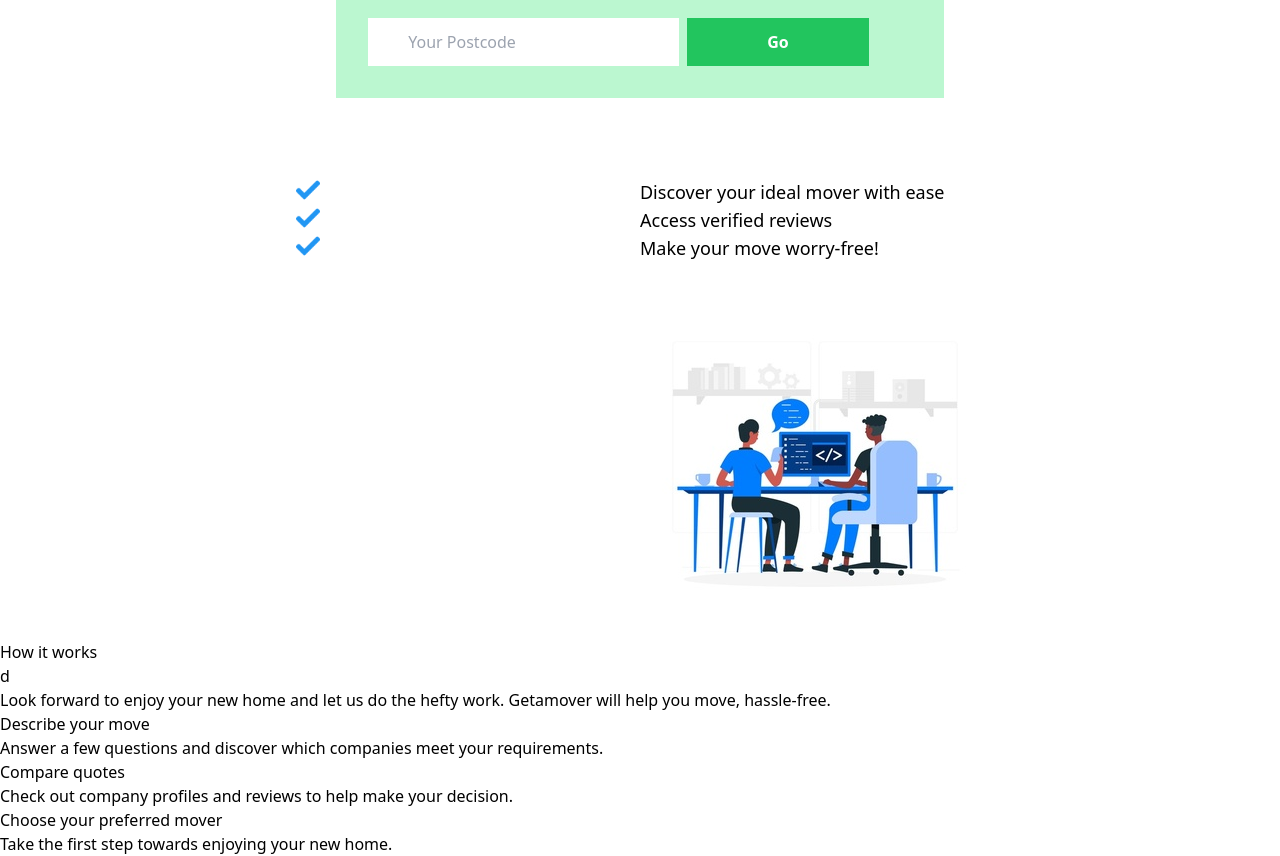
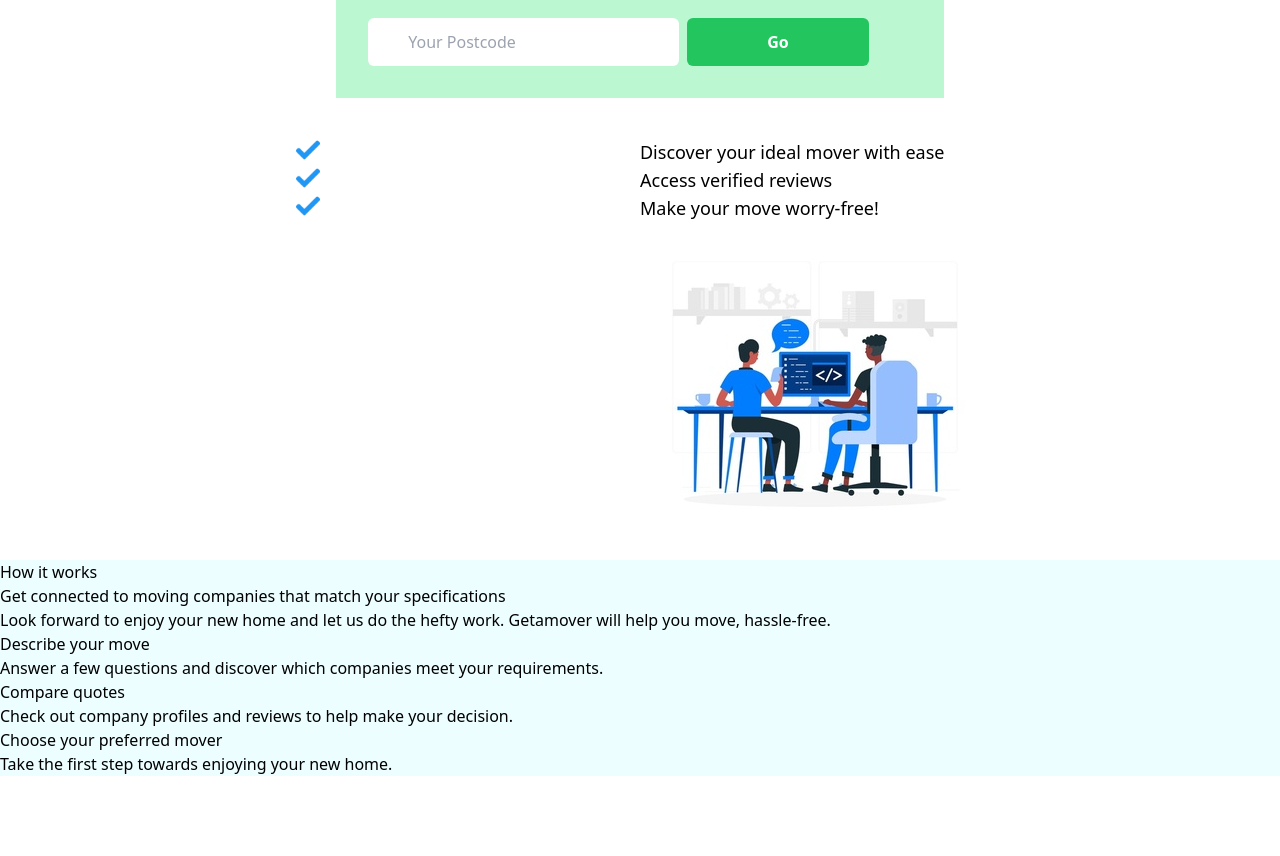
Before and after one commit to codewithahad01/getamover, a React (Create React App) app: page / in a window 1280 px wide. Shown: the part 360-1216 px from the top of the page. After the commit the page ends 1136 px from the top, so only its background shows below. Built offline with nearby package versions, Linux system fonts and the light colour scheme.

Commit message:
some new features added

```diff
--- a/src/components/Content.js
+++ b/src/components/Content.js
@@ -11,13 +11,13 @@ const Content = () => {
         <p className="text-xl">Compare up to 6 quotes from trusted moving companies and save.</p>
         <div className="bg-green-200 p-8 m-10 ">
             <form action="#">
-                <input className="px-10 py-3 p-5 outline-gray-300 mr-2" type='text'placeholder="Your Postcode" />
-                <button className="bg-green-500 font-bold px-20 py-3 text-white">
+                <input className="px-10 py-3 p-5 rounded-md outline-gray-500 mr-2" type='text'placeholder="Your Postcode" />
+                <button className="bg-green-500 font-bold rounded-md px-20 py-3 text-white hover:bg-green-700">
                 {/* <img className="w-5 h-5" src={forwardBtn} alt='forward Button' /> */}
                 Go</button>
             </form>
         </div>
-            <ol className="text-lg grid grid-cols-2 my-10">
+            <ol className="text-lg grid grid-cols-2 ">
                 <img className="w-6" src={checkIcom} alt="check Icon"/>
                 <li> Discover your ideal mover with ease</li>
                 <img className="w-6" src={checkIcom} alt="check Icon"/>
--- a/src/components/Duties.js
+++ b/src/components/Duties.js
@@ -2,14 +2,13 @@ import React from "react";
 
 const Duties = () => {
     return(
-        <div>
-            <div>
+        <div className="bg-cyan-50 ">
+            <div className="grid grid-cols-1">
                 <p>How it works</p>
-                <h2>d</h2>
+                <h2>Get connected to moving companies that match your specifications</h2>
                 <p>Look forward to enjoy your new home and let us do the hefty work. Getamover will help you move, hassle-free.</p>
             </div>
-            <div>
-                <div></div>
+            <div className="grid grid-cols-1">
                 <div>
                     <h1>Describe your move</h1>
                     <p>Answer a few questions and discover which companies meet your requirements.</p>
@@ -22,8 +21,10 @@ const Duties = () => {
                     <h1>Choose your preferred mover</h1>
                     <p>Take the first step towards enjoying your new home.</p>
                 </div>
+
             </div>
         </div>
+
     )
 }
 
```
